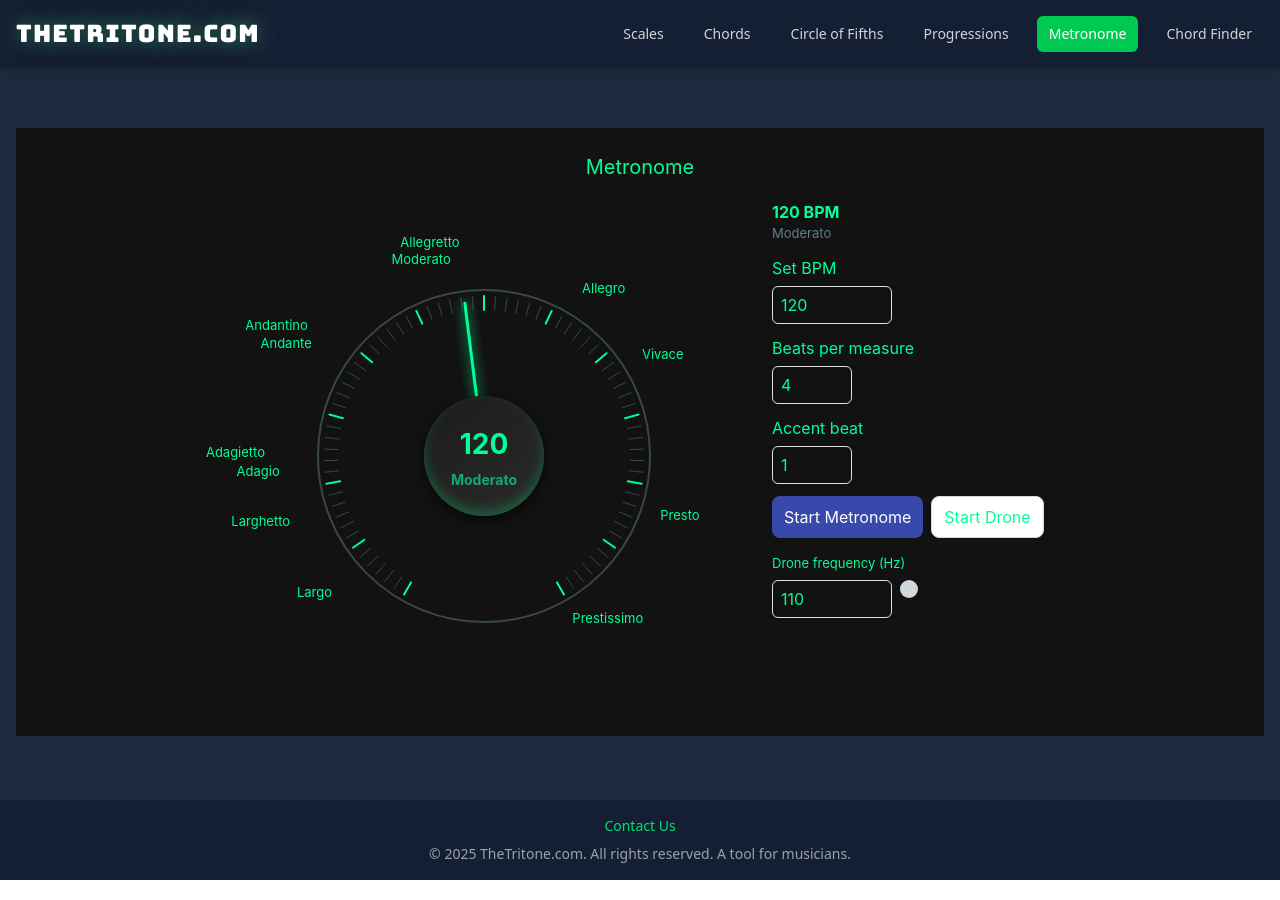
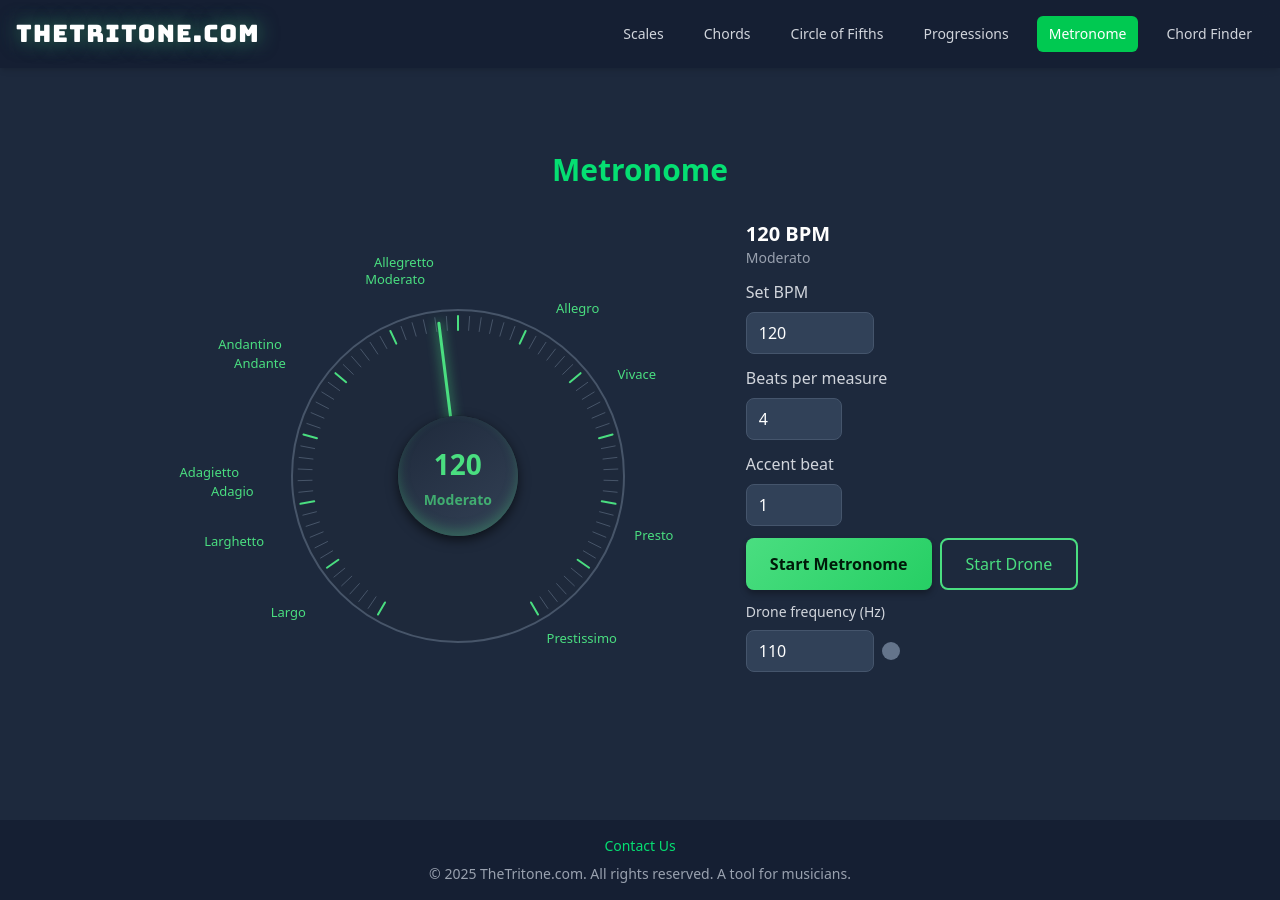
Before and after one commit to calivalverde/tt-client, a React (Vite) app: page /metronome in a window 1280 px wide. Built offline with nearby package versions, Linux system fonts and the light colour scheme.

Commit message:
Better styling and contrast.

```diff
--- a/src/pages/Metronome.jsx
+++ b/src/pages/Metronome.jsx
@@ -184,7 +184,7 @@ export default function Metronome() {
           y1={y1}
           x2={x2}
           y2={y2}
-          stroke={i % 6 === 0 ? "#00ff99" : "#37474f"}
+          stroke={i % 6 === 0 ? "hsl(142 69% 58%)" : "#475569"}
           strokeWidth={i % 6 === 0 ? 2 : 1}
           strokeLinecap="round"
         />
@@ -228,7 +228,7 @@ export default function Metronome() {
             textAnchor={anchor}
             dominantBaseline="middle"
             fontSize="13"
-            fill="#00ff99"
+            fill="hsl(142 69% 58%)"
             style={{ userSelect: "none" }}
           >
             {r.name}
@@ -269,8 +269,8 @@ export default function Metronome() {
             cx={center}
             cy={center}
             r={radius + 6}
-            fill="#121212"
-            stroke="#37474f"
+            fill="#1e293b"
+            stroke="#475569"
             strokeWidth="2"
           />
           <g>{tickElements}</g>
@@ -280,16 +280,16 @@ export default function Metronome() {
             y1={center}
             x2={nx}
             y2={ny}
-            stroke="#00ff99"
+            stroke="hsl(142 69% 58%)"
             strokeWidth="3"
             strokeLinecap="round"
-            style={{ filter: "drop-shadow(0 0 6px #00ff99)" }}
+            style={{ filter: "drop-shadow(0 0 6px hsl(142 69% 58%))" }}
           />
           <circle
             cx={center}
             cy={center}
             r={60}
-            fill="#263238"
+            fill="#334155"
             stroke="#00000033"
           />
         </svg>
@@ -312,22 +312,22 @@ export default function Metronome() {
               width: 120,
               height: 120,
               borderRadius: "50%",
-              background: "linear-gradient(145deg, #1c1c1c, #2a2a2a)",
+              background: "linear-gradient(145deg, #1e293b, #334155)",
               display: "flex",
               flexDirection: "column",
               justifyContent: "center",
               alignItems: "center",
-              color: "#00ff99",
+              color: "hsl(142 69% 58%)",
               textAlign: "center",
               boxShadow:
-                "inset 0 -6px 12px rgba(0,255,128,0.25), 0 4px 12px rgba(0,0,0,0.6)",
+                "inset 0 -6px 12px hsl(142 69% 58% / 0.25), 0 4px 12px rgba(0,0,0,0.6)",
               pointerEvents: "auto",
               fontWeight: 700,
             }}
             onClick={(e) => e.stopPropagation()}
           >
             <div style={{ fontSize: 28 }}>{bpm}</div>
-            <div style={{ fontSize: 14, color: "#00ff99a0", marginTop: 4 }}>
+            <div style={{ fontSize: 14, color: "hsl(142 69% 58% / 0.7)", marginTop: 4 }}>
               {getTempoName(bpm)}
             </div>
           </div>
@@ -381,13 +381,10 @@ export default function Metronome() {
       style={{
         textAlign: "center",
         marginTop: 28,
-        fontFamily: "Inter, Roboto, sans-serif",
         padding: 24,
-        background: "#121212",
-        color: "#00ff99",
       }}
     >
-      <h2 style={{ margin: 0, fontSize: 20 }}>Metronome</h2>
+      <h2 className="text-3xl font-bold text-green-400 mb-8">Metronome</h2>
       <div
         style={{
           marginTop: 18,
@@ -403,15 +400,15 @@ export default function Metronome() {
         {/* Controls from second component */}
         <div style={{ minWidth: 280, textAlign: "left" }} id="controls">
           <div style={{ marginBottom: 12 }}>
-            <strong>{bpm} BPM</strong>
-            <div style={{ color: "#607d8b", fontSize: 13 }}>
+            <strong className="text-xl text-white">{bpm} BPM</strong>
+            <div className="text-gray-400 text-sm">
               {getTempoName(bpm)}
             </div>
           </div>
 
           {/* Manual BPM input */}
           <div style={{ marginBottom: 12 }}>
-            <label style={{ display: "block", marginBottom: 6 }}>Set BPM</label>
+            <label className="block mb-2 text-gray-300">Set BPM</label>
             <input
               type="number"
               min={MIN_BPM}
@@ -443,17 +440,12 @@ export default function Metronome() {
                   setBpmInput(String(clamped))
                 }
               }}
-              style={{
-                width: 120,
-                padding: "6px 8px",
-                borderRadius: 6,
-                border: "1px solid #e0e0e0",
-              }}
+              className="w-32 px-3 py-2 bg-slate-700 border border-slate-600 rounded-lg text-white focus:border-green-400 focus:outline-none focus:ring-1 focus:ring-green-400"
             />
           </div>
 
           <div style={{ marginBottom: 12 }}>
-            <label style={{ display: "block", marginBottom: 6 }}>
+            <label className="block mb-2 text-gray-300">
               Beats per measure
             </label>
             <input
@@ -462,17 +454,12 @@ export default function Metronome() {
               max="12"
               value={beatsPerMeasure}
               onChange={(e) => setBeatsPerMeasure(Number(e.target.value))}
-              style={{
-                width: 80,
-                padding: "6px 8px",
-                borderRadius: 6,
-                border: "1px solid #e0e0e0",
-              }}
+              className="w-24 px-3 py-2 bg-slate-700 border border-slate-600 rounded-lg text-white focus:border-green-400 focus:outline-none focus:ring-1 focus:ring-green-400"
             />
           </div>
 
           <div style={{ marginBottom: 12 }}>
-            <label style={{ display: "block", marginBottom: 6 }}>
+            <label className="block mb-2 text-gray-300">
               Accent beat
             </label>
             <input
@@ -481,12 +468,7 @@ export default function Metronome() {
               max={beatsPerMeasure}
               value={accentBeat}
               onChange={(e) => setAccentBeat(Number(e.target.value))}
-              style={{
-                width: 80,
-                padding: "6px 8px",
-                borderRadius: 6,
-                border: "1px solid #e0e0e0",
-              }}
+              className="w-24 px-3 py-2 bg-slate-700 border border-slate-600 rounded-lg text-white focus:border-green-400 focus:outline-none focus:ring-1 focus:ring-green-400"
             />
           </div>
 
@@ -495,35 +477,22 @@ export default function Metronome() {
           >
             <button
               onClick={() => setIsPlaying(!isPlaying)}
-              style={{
-                padding: "8px 12px",
-                borderRadius: 8,
-                border: "none",
-                background: isPlaying ? "#ef5350" : "#3949ab",
-                color: "white",
-                cursor: "pointer",
-              }}
+              className={isPlaying ? "btn-secondary" : "btn-primary"}
             >
               {isPlaying ? "Stop Metronome" : "Start Metronome"}
             </button>
 
             <button
               onClick={() => setIsDroneOn(!isDroneOn)}
-              style={{
-                padding: "8px 12px",
-                borderRadius: 8,
-                border: "1px solid #cfd8dc",
-                background: isDroneOn ? "#b2ff59" : "white",
-                cursor: "pointer",
-              }}
+              className={isDroneOn ? "btn-primary" : "btn-secondary"}
             >
               {isDroneOn ? "Stop Drone" : "Start Drone"}
             </button>
           </div>
 
           <div style={{ marginTop: 10 }}>
-            <label style={{ fontSize: 13 }}>Drone frequency (Hz)</label>
-            <div style={{ display: "flex", gap: 8, marginTop: 6 }}>
+            <label className="block mb-2 text-sm text-gray-300">Drone frequency (Hz)</label>
+            <div style={{ display: "flex", gap: 8, alignItems: "center" }}>
               <input
                 type="number"
                 min="50"
@@ -531,26 +500,21 @@ export default function Metronome() {
                 step="0.1"
                 value={droneFreq}
                 onChange={(e) => setDroneFreq(Number(e.target.value))}
-                style={{
-                  width: 120,
-                  padding: "6px 8px",
-                  borderRadius: 6,
-                  border: "1px solid #e0e0e0",
-                }}
+                className="w-32 px-3 py-2 bg-slate-700 border border-slate-600 rounded-lg text-white focus:border-green-400 focus:outline-none focus:ring-1 focus:ring-green-400"
               />
               <div
                 style={{
                   width: 18,
                   height: 18,
                   borderRadius: "50%",
-                  background: isDroneOn ? "#00e676" : "#cfd8dc",
+                  background: isDroneOn ? "hsl(142 69% 58%)" : "#64748b",
                   boxShadow: isDroneOn
-                    ? "0 0 12px rgba(0,230,118,0.45)"
+                    ? "0 0 12px hsl(142 69% 58% / 0.5)"
                     : "none",
                 }}
               />
               {isDroneOn && (
-                <div style={{ color: "#455a64", fontSize: 13 }}>
+                <div className="text-gray-400 text-sm">
                   {droneFreq.toFixed(1)} Hz
                 </div>
               )}
@@ -580,11 +544,12 @@ export default function Metronome() {
                   borderRadius: "50%",
                   background: active
                     ? accent
-                      ? "#ff5252"
-                      : "#3949ab"
-                    : "#eceff1",
+                      ? "hsl(142 69% 58%)"
+                      : "hsl(142 50% 45%)"
+                    : "#475569",
                   transition: "transform 0.08s, background 0.08s",
                   transform: active ? "scale(1.25)" : "none",
+                  boxShadow: active && accent ? "0 0 12px hsl(142 69% 58% / 0.6)" : "none",
                 }}
               />
             )
--- a/src/styles.css
+++ b/src/styles.css
@@ -20,10 +20,10 @@
   /* Buttons */
   .btn-primary {
     background: linear-gradient(135deg, hsl(142 69% 58%), hsl(142 69% 48%));
-    color: white;
+    color: hsl(142 100% 5%);
     padding: 0.75rem 1.5rem;
     border-radius: 0.5rem;
-    font-weight: 500;
+    font-weight: 600;
     transition: all 0.3s ease;
     border: none;
     cursor: pointer;
```
